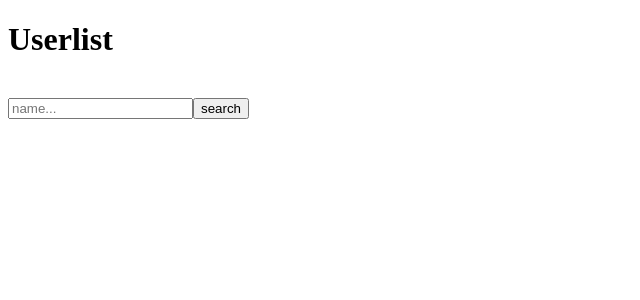
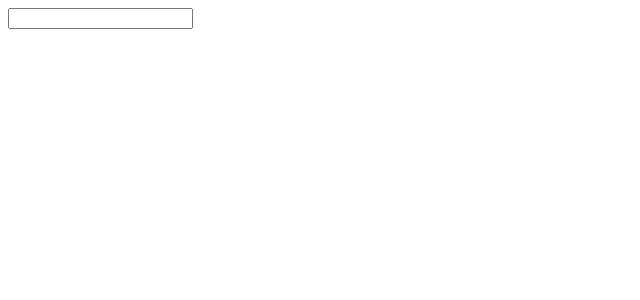
Before and after one commit to SoumavaBanerjee/react-typescript, a React (Create React App) app: page / in a window 1280 px wide. Shown: the top 300 px of the page, without its empty margins (0-640 px from the left). Built offline with nearby package versions, Linux system fonts and the light colour scheme.

Commit message:
Standalone event handler type definitions and declarations

```diff
--- a/src/App.tsx
+++ b/src/App.tsx
@@ -1,9 +1,9 @@
-import UserSearch from "./state/UserSearch";
+import EventComponent from "./events/EventComponent";
 
 function App() {
   return (
     <div className="App">
-      <UserSearch />
+      <EventComponent />
     </div>
   );
 }
--- /dev/null
+++ b/src/events/EventComponent.tsx
@@ -0,0 +1,17 @@
+const EventComponent: React.FC = () => {
+  // There are different events in react just like changeEvent
+  /**
+   *
+   * @ProTip onChange = {(e) => {}}; hover over e and you will get the type definition of e.
+   */
+  const onChange = (e: React.ChangeEvent<HTMLInputElement>) => {
+    console.log(e);
+  };
+  return (
+    <div>
+      <input type="text" onChange={onChange} />
+    </div>
+  );
+};
+
+export default EventComponent;
```
